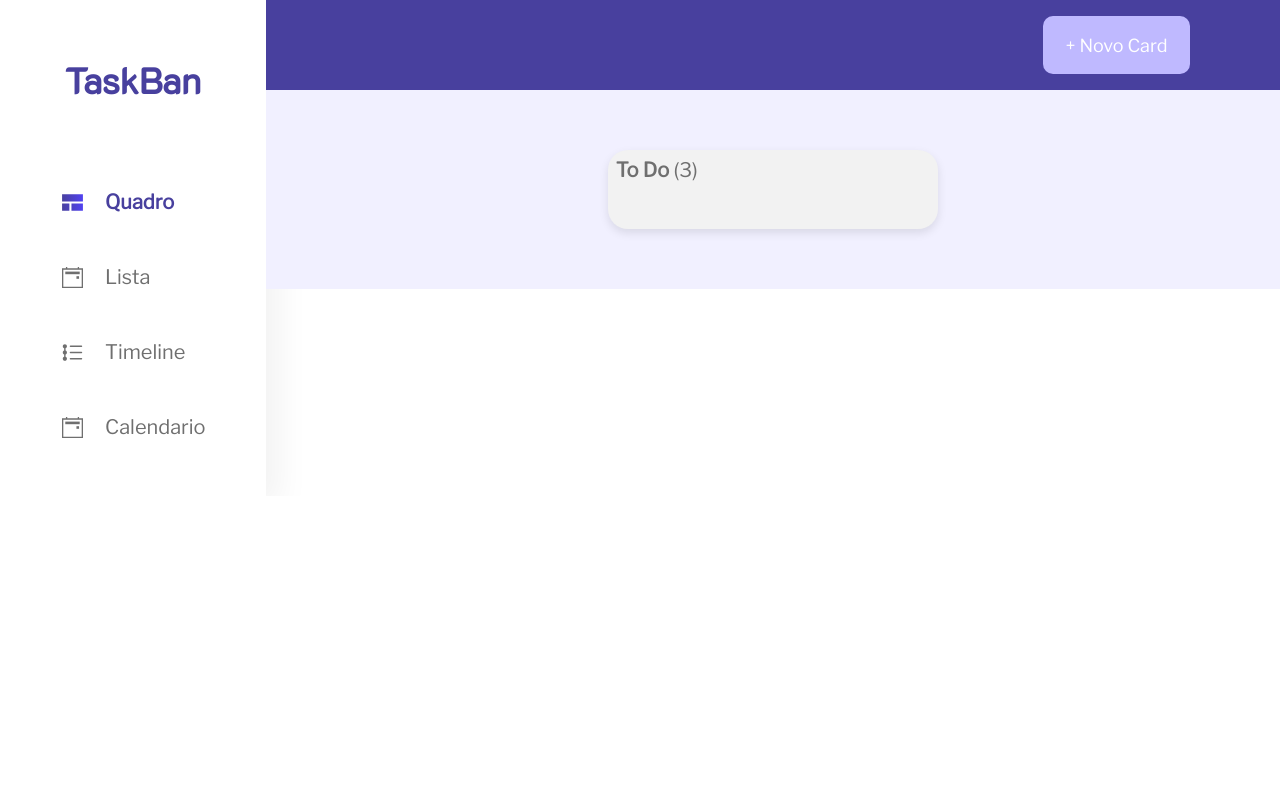
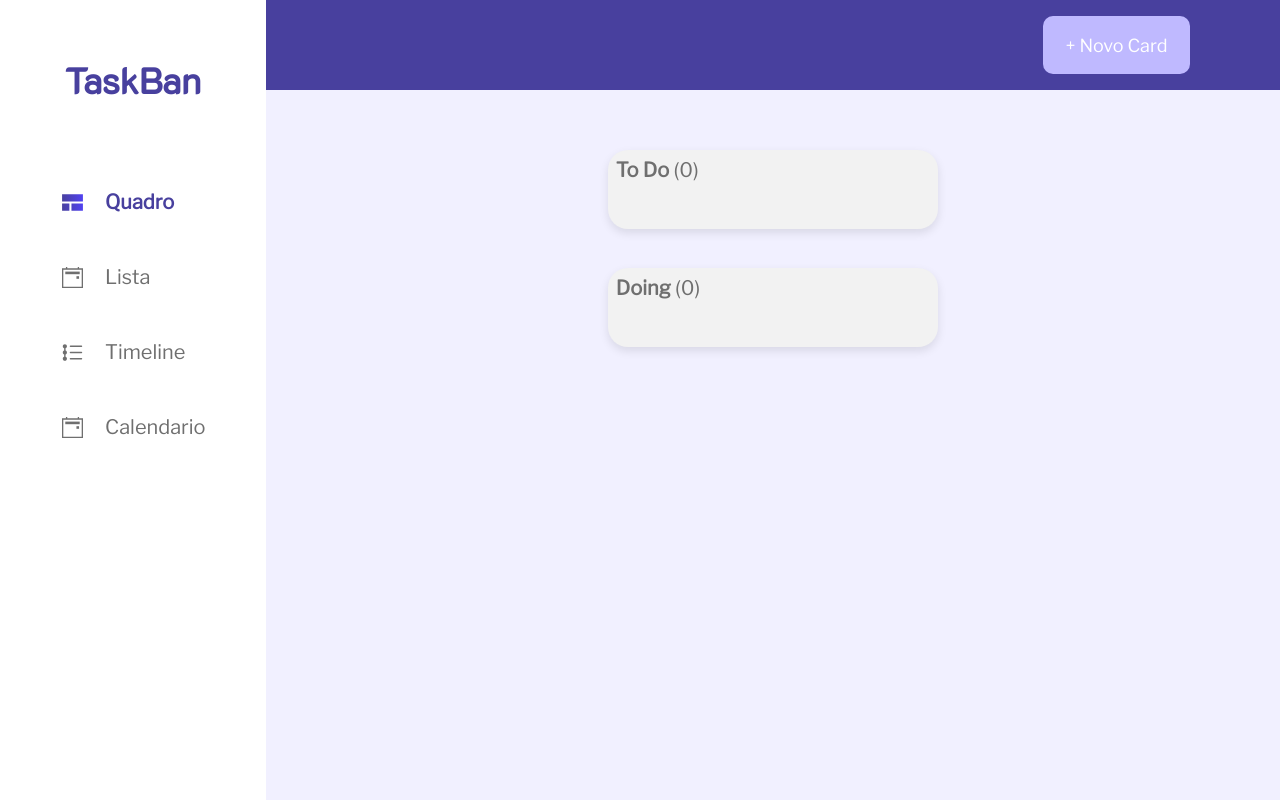
Before and after one commit to Supremo1337/to-do-challenge-hero-coe, a Next.js app: page / in a window 1280 px wide. Built offline with nearby package versions, Linux system fonts and the light colour scheme.

Commit message:
feat: make date functions and start develop drag

```diff
--- a/package.json
+++ b/package.json
@@ -16,8 +16,11 @@
     "@mui/icons-material": "^5.14.19",
     "@mui/material": "^5.14.19",
     "@types/styled-components": "^5.1.32",
+    "date-fns": "^2.30.0",
     "next": "14.0.3",
     "react": "^18",
+    "react-dnd": "^16.0.1",
+    "react-dnd-html5-backend": "^16.0.1",
     "react-dom": "^18",
     "styled-components": "^6.1.1"
   },
--- a/src/components/CardTask/index.tsx
+++ b/src/components/CardTask/index.tsx
@@ -1,5 +1,7 @@
 import { useState } from "react";
 import * as S from "./styles";
+import { useDateContext } from "../contexts/dateContext";
+import { useDrag } from "react-dnd";
 
 interface CardTaskProps {
   card: {
@@ -7,19 +9,34 @@ interface CardTaskProps {
     description: string;
     date: string;
     priority: string;
-    // Adicione outros campos do card conforme necessário
   };
 }
 
 export default function CardTask({ card }: CardTaskProps) {
+  const { formattedTodayDateToMaterialFormat } = useDateContext();
+  let taskDateIsLate = formattedTodayDateToMaterialFormat > card.date;
+  let formatedDateToUTC = new Date(card.date).toLocaleDateString("pt-BR", {
+    timeZone: "UTC",
+  });
+
+  const [{ isDragging }, dragRef] = useDrag({
+    type: "CARD",
+    item: card.title,
+    collect: (monitor) => ({
+      isDragging: monitor.isDragging(),
+    }),
+  });
+
   return (
-    <S.Content>
+    <S.Content ref={dragRef} $isDragging={isDragging}>
       <S.CardTitle>{card.title}</S.CardTitle>
       <S.CardDescription>{card.description}</S.CardDescription>
       <S.BottomCard>
         <S.TaskTime>
-          <S.TimeIcon $icon="bx_timeRed" />
-          <S.TimeTitle>{card.date}</S.TimeTitle>
+          <S.TimeIcon $isLate={taskDateIsLate} />
+          <S.TimeTitle $isLate={taskDateIsLate}>
+            {formatedDateToUTC}
+          </S.TimeTitle>
         </S.TaskTime>
         {card.priority === "HIGH" ? (
           <S.PriorityIndicatator $priority="HIGH">HIGH</S.PriorityIndicatator>
--- a/src/components/CardTask/styles.tsx
+++ b/src/components/CardTask/styles.tsx
@@ -1,10 +1,16 @@
 import { FlexBox } from "@/styles/globalStyles";
 import { theme } from "@/styles/themes";
-import styled from "styled-components";
+import styled, { css } from "styled-components";
 import { IconTask } from "../Taskban/styles";
+import { useDateContext } from "../contexts/dateContext";
+import { ReactNode } from "react";
 
-interface TimeIconProps {
-  $icon: string;
+interface TimeProps {
+  $isLate: boolean;
+}
+
+interface ContentProps {
+  $isDragging: any;
 }
 
 interface PriorityIndicatatorProps {
@@ -12,7 +18,8 @@ interface PriorityIndicatatorProps {
   $priority: string;
 }
 
-export const Content = styled(FlexBox)`
+export const Content = styled(FlexBox)<ContentProps>`
+  position: relative;
   width: 300px;
   height: 155px;
 
@@ -20,10 +27,26 @@ export const Content = styled(FlexBox)`
   align-self: center;
 
   border-radius: 10px;
-  background: ${theme.colors.white.white_100};
   box-shadow: 0px 10px 10px 0px rgba(0, 0, 0, 0.05);
 
   padding: 20px;
+  cursor: grab;
+
+  ${(props) =>
+    props.$isDragging &&
+    css`
+      border: 2px dashed rgba(0, 0, 0, 0.2);
+      padding-top: 31px;
+      border-radius: 0;
+      background: transparent;
+      box-shadow: none;
+      cursor: grabbing;
+
+      div,
+      h2 {
+        opacity: 0;
+      }
+    `}
 `;
 
 export const CardTitle = styled.h2`
@@ -47,16 +70,18 @@ export const TaskTime = styled.div`
   gap: 10px;
 `;
 
-export const TimeIcon = styled(IconTask)<TimeIconProps>`
+export const TimeIcon = styled(IconTask)<TimeProps>`
   width: 24px;
   height: 24px;
   /* background: purple; */
-  background-image: ${(props) => `url("icon/${props.$icon}.svg")`};
+  background-image: ${(props) =>
+    `url("icon/${props.$isLate ? "bx_timeRed" : "bx_TimeGray"}.svg")`};
 `;
 
-export const TimeTitle = styled.label`
+export const TimeTitle = styled.label<TimeProps>`
   font: ${theme.fonts.libre_Franklin.title_4};
-  color: ${theme.colors.red};
+  color: ${(props) =>
+    props.$isLate ? theme.colors.red : theme.colors.gray.gray_700};
 `;
 
 export const PriorityIndicatator = styled.div<PriorityIndicatatorProps>`
--- a/src/components/InputComponent/index.tsx
+++ b/src/components/InputComponent/index.tsx
@@ -7,7 +7,6 @@ type InputComponentProps = {
   label: string;
   placeholder?: string;
   onChange: (e: ChangeEvent<HTMLInputElement>) => void;
-  defaultValue?: string;
   value: string;
 } & InputHTMLAttributes<HTMLInputElement>;
 
@@ -16,7 +15,6 @@ export default function InputComponent({
   label = "",
   placeholder = "",
   onChange,
-  defaultValue = "",
   value = "",
 }: InputComponentProps) {
   return (
@@ -27,7 +25,6 @@ export default function InputComponent({
       label={label}
       placeholder={placeholder}
       onChange={onChange}
-      defaultValue={defaultValue}
       value={value}
       required
       sx={{
--- a/src/components/Main/index.tsx
+++ b/src/components/Main/index.tsx
@@ -1,10 +1,12 @@
 import { useState } from "react";
+import { useDrag } from "react-dnd";
 import CardTask from "../CardTask";
 import ModalCreateCard from "../ModalCreateCard";
 import * as S from "./styles";
 
 export default function Main() {
   const [cards, setCards] = useState<any[]>([]);
+  const [cards2, setCards2] = useState<any[]>([]);
 
   const addCard = (newCard: {
     title: string;
@@ -15,17 +17,27 @@ export default function Main() {
     setCards([...cards, newCard]);
   };
 
+  console.log(cards.length);
   return (
     <S.Content>
       <S.TaskList>
         <S.TaskCategoryTitle>
-          To Do <span>(3)</span>
+          To Do <span>({cards.length})</span>
         </S.TaskCategoryTitle>
         <ModalCreateCard addCard={addCard} />
         {cards.map((card, index) => {
           return <CardTask key={index} card={card} />;
         })}
       </S.TaskList>
+      <S.TaskList>
+        <S.TaskCategoryTitle>
+          Doing <span>({cards2.length})</span>
+        </S.TaskCategoryTitle>
+        <ModalCreateCard addCard={addCard} />
+        {cards2.map((card, index) => {
+          return <CardTask key={index} card={card} />;
+        })}
+      </S.TaskList>
     </S.Content>
   );
 }
--- a/src/components/Main/styles.tsx
+++ b/src/components/Main/styles.tsx
@@ -3,10 +3,11 @@ import { theme } from "@/styles/themes";
 import styled from "styled-components";
 
 export const Content = styled.div`
+  height: calc(100vh - 90px);
   display: flex;
   flex-direction: column;
   align-items: center;
-  justify-content: center;
+  /* justify-content: center; */
 
   padding: 60px 0;
 
--- a/src/components/ModalCreateCard/index.tsx
+++ b/src/components/ModalCreateCard/index.tsx
@@ -9,6 +9,8 @@ import * as GS from "@/styles/globalStyles";
 import { PriorityIndicatator } from "../CardTask/styles";
 import { priorityButtons } from "./priorityButtos";
 import InputComponent from "../InputComponent";
+import { format } from "date-fns";
+import { useDateContext } from "../contexts/dateContext";
 
 interface ModalCreateCardProps {
   addCard: (newCard: {
@@ -23,15 +25,13 @@ export default function ModalCreateCard({ addCard }: ModalCreateCardProps) {
   const { setOpenModalCreateCard, openModalCreateCard } = useOpenMaterial();
   const [taskTitle, setTaskTitle] = useState("");
   const [taskDescription, setTaskDescription] = useState("");
-  const [taskDate, setTaskDate] = useState("2023-12-01");
   const [priority, setPriority] = useState("");
   const [placeholder, setPlaceholder] = useState(false);
-
   const handleCloseModalCreateCard = () => setOpenModalCreateCard(false);
+  const { taskDate, setTaskDate, formattedTodayDateToMaterialFormat } =
+    useDateContext();
 
   const handleCreateCard = () => {
-    // Feche o modal
-
     const newCard = {
       title: taskTitle,
       description: taskDescription,
@@ -41,6 +41,9 @@ export default function ModalCreateCard({ addCard }: ModalCreateCardProps) {
     addCard(newCard);
     handleCloseModalCreateCard();
     setTaskTitle("");
+    setTaskDescription("");
+    setTaskDate(formattedTodayDateToMaterialFormat);
+    setPlaceholder(false);
   };
 
   const handleTextFieldDate = (e: ChangeEvent<HTMLInputElement>) => {
@@ -48,7 +51,6 @@ export default function ModalCreateCard({ addCard }: ModalCreateCardProps) {
     setTaskDate(e.target.value);
   };
 
-  console.log("priority:", priority);
   return (
     <div>
       <Modal
@@ -77,7 +79,6 @@ export default function ModalCreateCard({ addCard }: ModalCreateCardProps) {
             )}
             <InputComponent
               type="date"
-              defaultValue="2023-12-01"
               label="Data Final"
               onChange={handleTextFieldDate}
               value={taskDate}
--- /dev/null
+++ b/src/components/contexts/dateContext.tsx
@@ -0,0 +1,45 @@
+import { format } from "date-fns";
+import React, {
+  PropsWithChildren,
+  createContext,
+  useState,
+  useContext,
+} from "react";
+
+interface DateContextData {
+  taskDate: string;
+  setTaskDate: React.Dispatch<React.SetStateAction<string>>;
+  formattedTodayDateToMaterialFormat: string;
+}
+
+const DateContext = createContext({} as DateContextData);
+
+export const DateContextProvider: React.FC<PropsWithChildren> = ({
+  children,
+}) => {
+  let todayDate = new Date();
+  let formattedTodayDateToMaterialFormat = format(todayDate, "yyyy-MM-dd");
+  const [taskDate, setTaskDate] = useState(formattedTodayDateToMaterialFormat);
+
+  return (
+    <DateContext.Provider
+      value={{
+        taskDate,
+        setTaskDate,
+        formattedTodayDateToMaterialFormat,
+      }}
+    >
+      {children}
+    </DateContext.Provider>
+  );
+};
+
+export function useDateContext() {
+  const context = useContext(DateContext);
+
+  if (!context) {
+    throw new Error("useStyle must be used within an DateContextProvider");
+  }
+
+  return context;
+}
--- a/src/pages/_app.tsx
+++ b/src/pages/_app.tsx
@@ -1,15 +1,21 @@
-import type { AppProps } from "next/app";
 import "@fontsource/libre-franklin";
 import "@fontsource/k2d";
+import type { AppProps } from "next/app";
 import { GlobalStyles } from "@/styles/globalStyles";
-import { theme } from "@/styles/themes";
 import { OpenMaterialProvider } from "@/components/contexts/openMaterialContext";
+import { DateContextProvider } from "@/components/contexts/dateContext";
+import { DndProvider } from "react-dnd";
+import { HTML5Backend } from "react-dnd-html5-backend";
 
 export default function App({ Component, pageProps }: AppProps) {
   return (
-    <OpenMaterialProvider>
-      <Component {...pageProps} />
-      <GlobalStyles />
-    </OpenMaterialProvider>
+    <DndProvider backend={HTML5Backend}>
+      <OpenMaterialProvider>
+        <DateContextProvider>
+          <Component {...pageProps} />
+          <GlobalStyles />
+        </DateContextProvider>
+      </OpenMaterialProvider>
+    </DndProvider>
   );
 }
--- a/src/styles/globalStyles.tsx
+++ b/src/styles/globalStyles.tsx
@@ -13,6 +13,7 @@ export const GlobalStyles = createGlobalStyle`
     margin: 0;
     color: ${theme.colors.gray.gray_700};
     user-select: none;
+    opacity: 1;
   }
 
   #__next{
```
Also changed, not shown: 1 other file (tests, documents, lock files or other folders).
